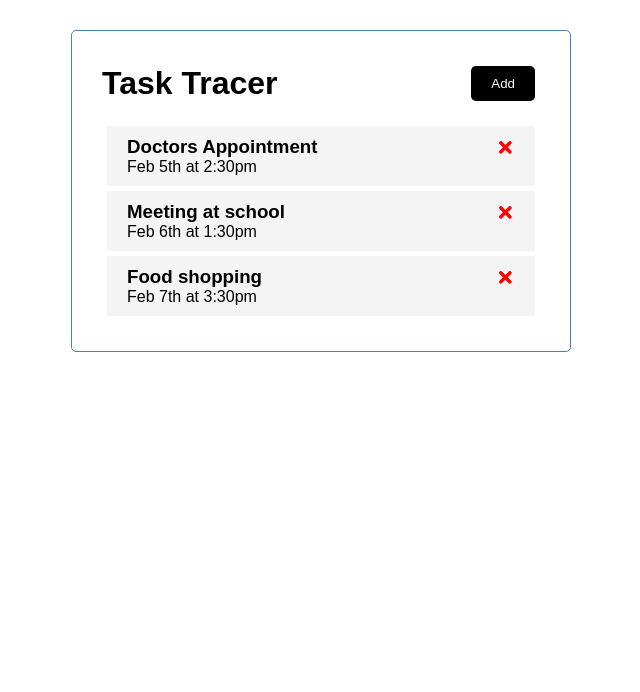
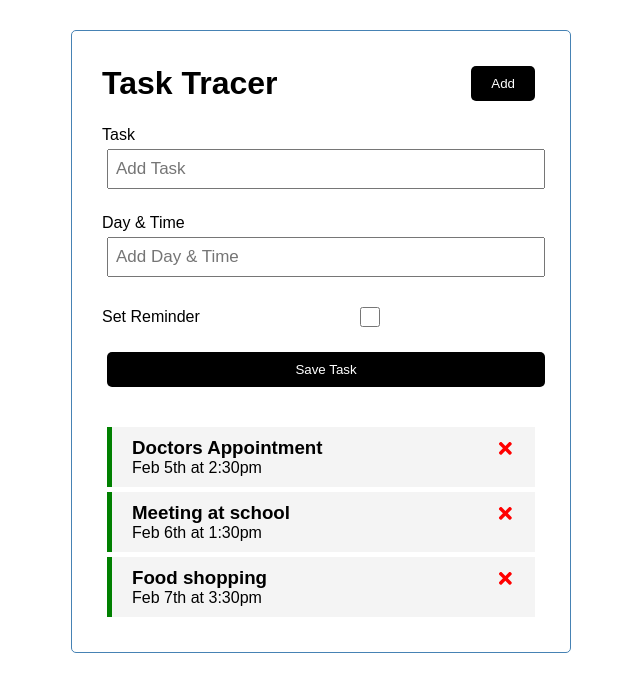
Before and after one commit to MartinBugar/demoApp, a React (Create React App) app: page / in a window 1280 px wide. Shown: the top 692 px of the page, without its empty margins (319-959 px from the left). Built offline with nearby package versions, Linux system fonts and the light colour scheme; a web font is replaced by a local one.

Commit message:
add task input form

```diff
--- a/src/App.js
+++ b/src/App.js
@@ -3,6 +3,7 @@
 import {useState} from 'react';
 import Tasks from "./components/Tasks";
 import {logDOM} from "@testing-library/react";
+import AddTask from "./components/AddTask";
 
 
 //Function based component
@@ -31,14 +32,23 @@
 
     //Delete Task
     const deleteTask = (id) => {
-        setTasks(tasks.filter((task) => task.id !== id ))
+        setTasks(tasks.filter((task) => task.id !== id))
+    }
+
+    //Toggle reminder
+    const toggleReminder = (id) => {
+        setTasks(tasks.map((task) => task.id === id ? {...task, reminder: !task.reminder} : task))
     }
 
     return (
         <div className="container">
             <HeaderFunctionBased title={'Task Tracer'}/>
+            <AddTask />
             {/*<HeaderClassBased/>*/}
-            {tasks.length > 0 ? (<Tasks tasks={tasks} onDelete={deleteTask}/>) : ("No tasks to show")}
+            {tasks.length > 0 ? (<Tasks tasks={tasks}
+                                        onDelete={deleteTask}
+                                        onToggle={toggleReminder}
+            />) : ("No tasks to show")}
         </div>
     )
 }
--- /dev/null
+++ b/src/components/AddTask.js
@@ -0,0 +1,22 @@
+const AddTask = () => {
+    return (
+        <form className="add-form">
+            <div className="form-control">
+                <task>Task</task>
+                <input type="text" placeholder="Add Task"/>
+            </div>
+            <div className="form-control">
+                <task>Day & Time</task>
+                <input type="text" placeholder="Add Day & Time"/>
+            </div>
+            <div className="form-control form-control-check">
+                <task>Set Reminder</task>
+                <input type="checkbox" />
+            </div>
+
+            <input type="submit" value="Save Task" className="btn btn-block"/>
+        </form>
+    )
+}
+
+export default AddTask;
--- a/src/components/Task.js
+++ b/src/components/Task.js
@@ -2,9 +2,9 @@
 
 const Task = (props) => {
     return (
-        <div className="task">
+        <div className={`task ${props.task.reminder ? 'reminder' : ''}`} onDoubleClick={() => props.onToggle(props.task.id)}>
             <h3>
-                {props.task.text} <FaTimes style={{ color:"red", cursor:"pointer"}}
+                {props.task.text} <FaTimes style={{ color:"red", cursor:"pointer" }}
                                            onClick={() => props.onDelete(props.task.id)}/>
             </h3>
             <p>{props.task.day}</p>
--- a/src/components/Tasks.js
+++ b/src/components/Tasks.js
@@ -5,7 +5,11 @@
     return(
         <>
             {props.tasks.map((task) => (
-                <Task key={task.id} task={task} onDelete={props.onDelete}/>
+                <Task key={task.id}
+                      task={task}
+                      onDelete={props.onDelete}
+                      onToggle={props.onToggle}
+                />
             ))}
         </>
     )
--- a/src/index.css
+++ b/src/index.css
@@ -41,10 +41,6 @@
 
 .btn:focus {
   outline: none;
-}
-
-.btn:hover {
-  transform: scale(1.05);
 }
 
 .btn:active {
```
